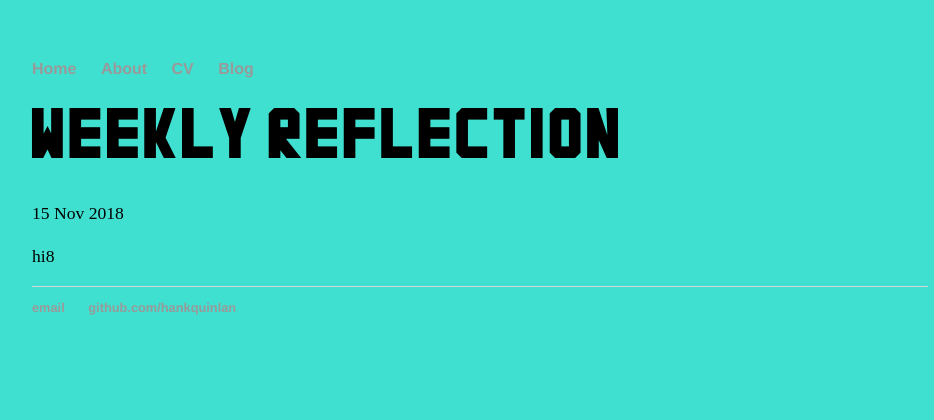
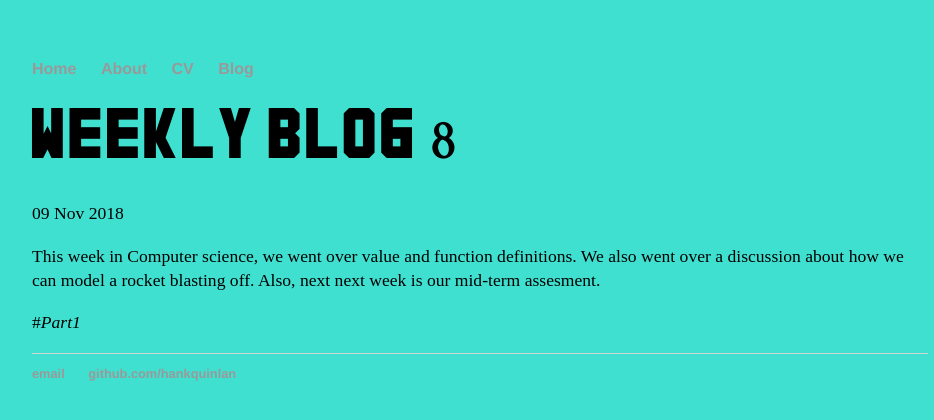
Before and after one commit to tylerm2204/tylerm2204.github.io, a Jekyll site: the page built from _posts/2018-11-15-weekly-reflection.md, in a window 1280 px wide. Shown: the top 420 px of the page, without its empty margins (160-1094 px from the left). Built offline with Jekyll 4.4.1, drawn with Linux system fonts in a browser that asks for light colours; our own code applies the rules of GitHub Pages for plain Markdown files.

Commit message:
Update 2018-11-15-weekly-reflection.md

```diff
--- a/_posts/2018-11-15-weekly-reflection.md
+++ b/_posts/2018-11-15-weekly-reflection.md
@@ -1 +1,9 @@
-hi8
+---
+layout: post
+title: "weekly blog 8"
+date: 2018-11-09
+---
+
+This week in Computer science, we went over value and function definitions. We also went over a discussion about how we can model a rocket blasting off. Also, next next week is our mid-term assesment.
+
+#_Part1_
```
